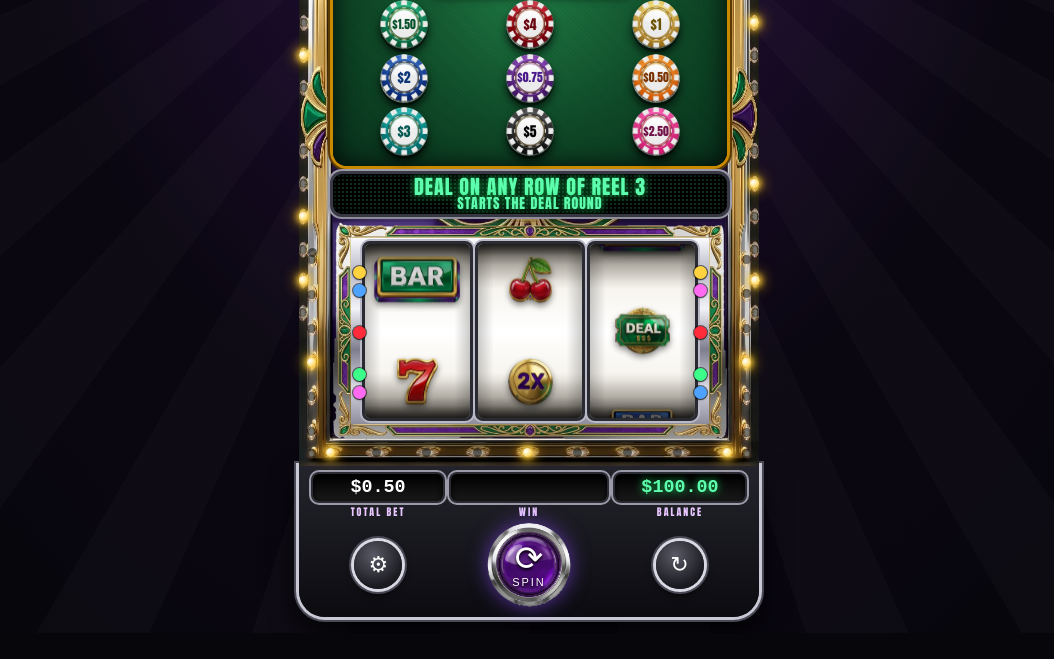
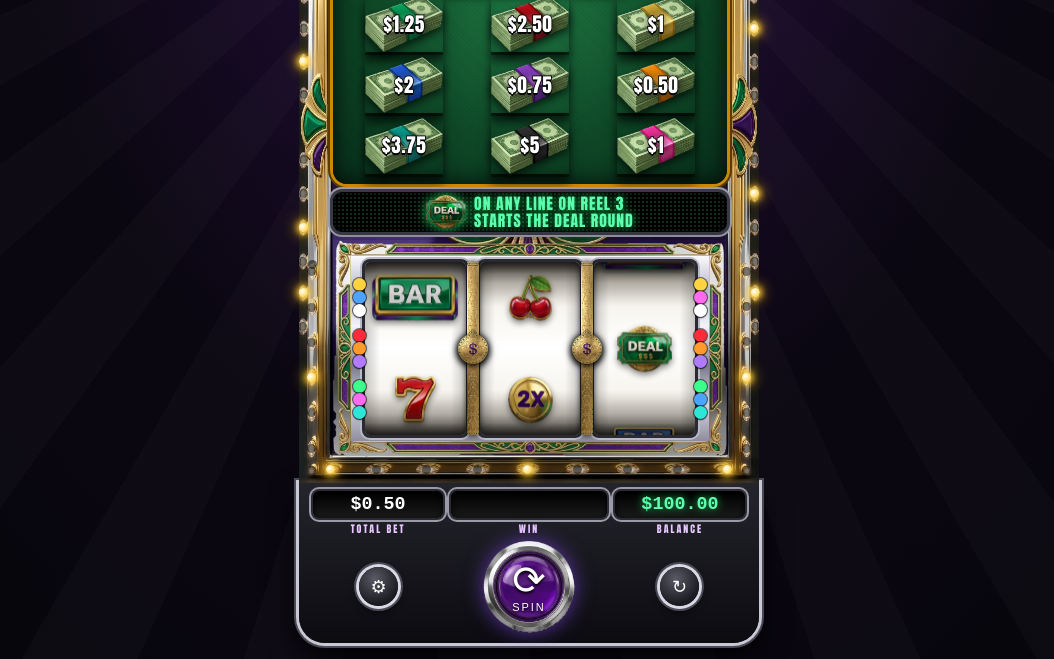
Before and after one commit to RKode13/Double-Top-Dollar, a plain HTML site: page index.html in a window 1280 px wide. Shown: the part 220-879 px from the top of the page, without its empty margins (111-1165 px from the left). Before the commit the page ends 853 px from the top, so only its background shows below. Drawn offline with Linux system fonts and the light colour scheme; a web font is replaced by a local one.

Commit message:
9 lines, new paytable and Deal Round math, cash stacks and $ medallions
- 9 paylines; pays as multiples of total bet (80/8/4/2.5/1/0.5,
  cherries 1/0.5/0.2); 2X wild substitutes for everything but DEAL
- Deal Round: always 4 offers, 2-5 values per offer, board values
  1-10x plus a 100x top offer; best-play thresholds 15.3x/13.8x/11.6x
- Reels re-tuned: 94.97% payback with best play, Deal Round 1 in 39
- Art: cash stacks replace chips, big top-offer stack, $ medallions
  beside the logo, gold dividers with medallions between the reels
- Bigger SPIN button; message bar rotates through tips, the DEAL
  symbol and the current top offer
- Info tab updated with the new rules, pays and best-play amounts

Co-Authored-By: Claude Opus 5.5 <noreply@anthropic.com>
Claude-Session: https://claude.ai/code/session_01N7jyc9TFjxcN8iy1XekLK3

```diff
--- a/index.html
+++ b/index.html
@@ -218,6 +218,35 @@ body{flex-direction:column;align-items:center}
 .console .meters{margin-top:4px}
 /* neon "DEAL" under the gold logo */
 .logo{text-align:center}
+.msgbar .t{display:flex;align-items:center;justify-content:center;gap:8px;flex-direction:column}
+.msgbar .t:has(.dicon){flex-direction:row}
+.dicon img{height:clamp(30px,4.2vh,40px);display:block;filter:drop-shadow(0 0 6px #19c95b)}
+.dtxt{font-size:.78em;line-height:1.1;text-align:left}
+/* SPIN clearly bigger than the side buttons */
+.spin{width:clamp(84px,11.6vh,124px)!important;height:clamp(84px,11.6vh,124px)!important}
+.spin .i{font-size:clamp(34px,5vh,46px)}
+.round{width:clamp(38px,4.9vh,48px)!important;height:clamp(38px,4.9vh,48px)!important;font-size:18px}
+.controls{margin-top:0}
+/* cash stacks instead of chips */
+:root{--cash:min(28vw,108px,9.7vh)}
+.grid9{row-gap:0;margin-top:2px}
+.chip{width:var(--cash);height:auto;aspect-ratio:305/220;border-radius:0;background:var(--img) center/contain no-repeat;box-shadow:none;
+  filter:drop-shadow(0 4px 4px #000a)}
+.chip .v{font-size:calc(var(--cash)*.25)!important;color:#fff;-webkit-text-stroke:1.5px #000;paint-order:stroke fill;
+  text-shadow:0 2px 0 #000,0 0 8px #000;letter-spacing:.5px;transform:translateY(-6%)}
+.chip.lit{transform:translateY(-4px) scale(1.08);box-shadow:none!important;filter:drop-shadow(0 0 10px var(--c)) drop-shadow(0 0 4px #fff)!important}
+.plaque{background:url(art/cash_top.webp) center/contain no-repeat;aspect-ratio:760/283}
+.plaque .v{left:0;top:0;width:100%;height:100%;color:#fff;font-family:AntonLocal,Anton,"Arial Black",sans-serif;font-size:clamp(24px,min(8vw,4.3vh),38px)!important;
+  -webkit-text-stroke:2px #000;paint-order:stroke fill;text-shadow:0 3px 0 #000,0 0 10px #000;letter-spacing:1px}
+/* $ medallions beside the logo */
+.logo .medal{position:absolute;top:8%;width:clamp(34px,min(11vw,5.2vh),52px);filter:drop-shadow(0 3px 3px #000c);z-index:1}
+.logo .medal.l{left:-2px}.logo .medal.r{right:-2px}
+.logo > img:not(.medal){max-width:76%}
+/* gold dividers with $ medallions between the reels */
+.reels{gap:14px}
+.divider{position:absolute;top:0;bottom:0;width:14px;background:url(art/divider.webp) center/100% 100% no-repeat;z-index:3;pointer-events:none;
+  filter:drop-shadow(0 0 3px #000)}
+.divider img{position:absolute;left:50%;top:50%;width:30px;transform:translate(-50%,-50%);filter:drop-shadow(0 2px 3px #000)}
 .logo img{width:auto;max-width:100%;max-height:8.6vh;margin:0 auto}
 .logo .neon{position:relative;margin-top:-1.6vh;font-family:AntonLocal,Anton,"Arial Black",sans-serif;font-size:clamp(24px,min(9vw,4.6vh),40px);
   line-height:1;letter-spacing:.35em;padding-left:.35em;color:#eafff0;
@@ -264,7 +293,7 @@ body{flex-direction:column;align-items:center}
 
 <div class="cab" id="cab">
   <div class="bulbs" id="bulbs"></div>
-  <div class="logo"><img src="art/logo.webp" alt="Double Dollar"><div class="neon">DEAL</div></div>
+  <div class="logo"><img class="medal l" src="art/medal.webp" alt=""><img class="medal r" src="art/medal.webp" alt=""><img src="art/logo.webp" alt="Double Dollar"><div class="neon">DEAL</div></div>
 
   <div class="board" id="board">
     <div class="toprow">
@@ -329,24 +358,24 @@ body{flex-direction:column;align-items:center}
 /* =================================================================
    GAME MATH — the same numbers drive play and the odds screen
    ================================================================= */
-const PAY = { X3:1000, S7:80, B3:40, B2:25, B1:12, ANYBAR:5, C1:1, C2:4, C3:15, W2:8 }; // × line bet
-const NLINES = 5;
-const LINES = [[1,1,1],[0,0,0],[2,2,2],[0,1,2],[2,1,0]];       // rows per reel: 0 top, 1 middle, 2 bottom
-const LINECOL = ['#ff2b3a','#ffd23f','#3cff8a','#4da3ff','#ff6bf0'];
+const PAY = { X3:80, S7:8, B3:4, B2:2.5, B1:1, ANYBAR:.5, C1:.2, C2:.5, C3:1 }; // × TOTAL bet, per winning line
+const NLINES = 9;
+const LINES = [[1,1,1],[0,0,0],[2,2,2],[0,1,2],[2,1,0],[1,0,1],[1,2,1],[2,1,2],[0,1,0]]; // rows per reel: 0 top, 1 middle, 2 bottom
+const LINECOL = ['#ff2b3a','#ffd23f','#3cff8a','#4da3ff','#ff6bf0','#ff9a2b','#b07bff','#2ee6d6','#ffffff'];
 const R12 = ['X2','B1','S7','B2','CH','B1','B3','B1','S7','B2','CH'];
 const R3  = ['X2','B1','S7','B2','CH','B1','B3','B1','OF','B2','CH'];
-const WEIGHT = { X2:4, S7:6, B3:12, B2:18, B1:36, CH:20, BL:2, NX:1, OF:2 }; // virtual-reel weight per stop
+const WEIGHT = { X2:4, S7:5, B3:13, B2:18, B1:25.5, CH:19, BL:2, NX:1.5, OF:2 }; // virtual-reel weight per stop
 // Deal Round: each offer lights 1–5 board values and adds them up (× total bet);
 // then each 2X star may light, doubling it (both = ×4)
-const CELLS = [1,1.5,2,3,4,5,6,8,10], CELLW = [30,26,20,14,9,6,4,2.5,1.5];
-const TOPV = 100, TOPW = 0.15;
-const PICKS = [[1,22],[2,30],[3,26],[4,14],[5,8]];               // [how many values light, weight]
-const MULTS = [[1,80],[2,16],[4,4]];
-const NOFFERS = [[3,30],[4,50],[5,20]];
-const BOARD_ORDER = [3,8,2, 4,1.5,1, 6,10,5];                 // where each value sits on the 3×3 board
-const CHIPCOL = {1:['#e8742a','#7a3300'],1.5:['#9b4dff','#4a1a8a'],2:['#d4a400','#6b5200'],3:['#18a957','#06502a'],4:['#2a74e0','#0c3478'],
-                 5:['#e03a9a','#701046'],6:['#12b5a8','#055a53'],8:['#d62030','#6a0610'],10:['#262626','#000']};
-const CHIPIMG = {1:'orange',1.5:'purple',2:'gold',3:'green',4:'blue',5:'pink',6:'teal',8:'red',10:'black'};
+const CELLS = [1,1.5,2,2.5,4,5,7.5,10], CELLW = [17,17,19,26,44,27,9,7];   // × total bet
+const TOPV = 100, TOPW = 0.005;
+const PICKS = [[2,37],[3,88],[4,16],[5,4]];                    // [how many values light, weight]
+const MULTS = [[1,91],[2,8],[4,1]];                           // no star / one 2X star / both stars
+const NOFFERS = [[4,1]];                                      // always 4 offers
+// the 3×3 board: [value, chip art]; 2× appears twice and both light together
+const SLOTS = [[2.5,'green'],[5,'red'],[2,'gold'],[4,'blue'],[1.5,'purple'],[1,'orange'],[7.5,'teal'],[10,'black'],[2,'pink']];
+const CHIPCOL = {green:['#18a957','#06502a'],red:['#d62030','#6a0610'],gold:['#d4a400','#6b5200'],blue:['#2a74e0','#0c3478'],purple:['#9b4dff','#4a1a8a'],
+                 orange:['#e8742a','#7a3300'],teal:['#12b5a8','#055a53'],black:['#262626','#000'],pink:['#e03a9a','#701046']};
 const BETS = [10,20,30,50,100,150,200,300,500,1000,2000,3000];  // cents
 const COINS = 10;
 
@@ -355,24 +384,25 @@ const STRIPS = [R12,R12,R3].map(s => s.flatMap(x => [x,'BL']));
 STRIPS[2].forEach((x,i) => { if (x==='OF'){ STRIPS[2][(i+1)%NSTOP]='NX'; STRIPS[2][(i-1+NSTOP)%NSTOP]='NX'; }});
 const isBlank = s => s==='BL' || s==='NX' || s==='OF';
 
-function evalLine(l){
+const isBar = s => s==='B1'||s==='B2'||s==='B3';
+function evalLine(l){   // best reading of a line; the 2X wild stands in for anything except DEAL
   const w = l.filter(s=>s==='X2').length;
-  if (w===3) return { x:PAY.X3, name:'TRIPLE 2X', top:true };
-  const nw = l.filter(s=>s!=='X2'), m = 2**w;
-  const names = {S7:'THREE 7s',B3:'TRIPLE BARS',B2:'DOUBLE BARS',B1:'SINGLE BARS',CH:'THREE CHERRIES'};
-  if (nw.every(s=>s===nw[0]) && PAY[nw[0]]) return { x:PAY[nw[0]]*m, name:names[nw[0]], m };
-  if (nw.every(s=>s[0]==='B' && s!=='BL')) return { x:PAY.ANYBAR*m, name:'ANY BARS', m };
-  if (l[0]==='CH'){ let c=0; for (const s of l){ if (s==='CH'||s==='X2') c++; else break; }
-    return { x:PAY['C'+c]*(c<3?m:1), name: c===1?'CHERRY':'TWO CHERRIES', m:c<3?m:1 }; }
-  if (w===2) return { x:PAY.W2, name:'TWO 2X', m:1 };
-  return { x:0 };
+  if (w===3) return { x:PAY.X3, name:'TRIPLE 2X', top:true, m:1 };
+  const nw = l.filter(s=>s!=='X2'), m = 2**w, names = {S7:'THREE 7s',B3:'TRIPLE BARS',B2:'DOUBLE BARS',B1:'SINGLE BARS'};
+  let best = { x:0 };
+  const consider = (x,name,mm) => { if (x>best.x) best={ x, name, m:mm }; };
+  for (const T of ['S7','B3','B2','B1']) if (nw.every(s=>s===T)) consider(PAY[T]*m, names[T], m);
+  if (nw.every(isBar)) consider(PAY.ANYBAR*m, 'ANY BARS', m);
+  let c=0, cw=0; for (const s of l){ if (s==='CH'||s==='X2'){ c++; if (s==='X2') cw++; } else break; }
+  if (c) consider(PAY['C'+c]*2**cw, ['','CHERRY','TWO CHERRIES','THREE CHERRIES'][c], 2**cw);
+  return best;
 }
 const windowAt = (r, stop) => [-1,0,1].map(d => STRIPS[r][(stop+d+NSTOP)%NSTOP]);
 function evaluate(stops, bet){
   const win = stops.map((s,r) => windowAt(r,s));
-  const lineBet = bet/NLINES, wins = [];
+  const wins = [];
   LINES.forEach((L,i) => { const l = L.map((row,r)=>win[r][row]); const e = evalLine(l);
-    if (e.x>0) wins.push({ line:i, amt:Math.round(e.x*lineBet), ...e }); });
+    if (e.x>0) wins.push({ line:i, amt:Math.round(e.x*bet), ...e }); });
   const dealRow = win[2].indexOf('OF');
   return { wins, total: wins.reduce((a,w)=>a+w.amt,0), dealRow };
 }
@@ -397,8 +427,8 @@ function computeOdds(){
   let line=0, hit=0, bonus=0, top=0; const freq={};
   for (let a=0;a<NSTOP;a++) for (let b=0;b<NSTOP;b++) for (let c=0;c<NSTOP;c++){
     const p = wt[0][a]*wt[1][b]*wt[2][c]/(T[0]*T[1]*T[2]);
-    const r = evaluate([a,b,c], NLINES);           // bet = 5 → line bet 1
-    line += p*r.total/NLINES;
+    const r = evaluate([a,b,c], 100);              // a $1.00 bet, in cents
+    line += p*r.total/100;
     if (r.total>0 || r.dealRow>=0) hit+=p;
     if (r.dealRow>=0) bonus+=p;
     if (r.wins.some(w=>w.top)) top+=p;
@@ -548,7 +578,12 @@ function msgHint(advice){ // alternating "BEST PLAY SAYS" | "TAKE OFFER"/"TRY AG
   msgTimer=setInterval(()=>{ k++; bar.children[0].classList.toggle('inv',k%2===1); bar.children[1].classList.toggle('inv',k%2===0); },600);
 }
 function msgCycle(list, ms=2600){ clearInterval(msgTimer); let i=0; msg(list[0]); msgTimer=setInterval(()=>{ i=(i+1)%list.length; $('msgbar').innerHTML=`<div class="t">${list[i]}</div>`; }, ms); }
-const IDLE_MSGS = ['GOOD LUCK','DEAL ON ANY ROW OF REEL 3<small>STARTS THE DEAL ROUND</small>','2X DOUBLES • 2X 2X QUADRUPLES'];
+const IDLE_MSGS = () => ['GOOD LUCK',
+  '<span class="dicon"><img src="art/deal.webp" alt=""></span><span class="dtxt">ON ANY LINE ON REEL 3<br>STARTS THE DEAL ROUND</span>',
+  `TOP OFFER<br>${moneyShort(TOPV*G.bet)}`,
+  '2X DOUBLES • 2X 2X QUADRUPLES',
+  '4 OFFERS EVERY DEAL ROUND<small>TAKE ONE OR TRY AGAIN</small>',
+  `${NLINES} LINES ALWAYS PLAYED`];
 
 /* =================================================================
    SYMBOLS (vector art, shaded with the shared gradients above)
@@ -577,13 +612,20 @@ function buildReels(){
   LINES.forEach((L,i)=>['l','r'].forEach(side=>{ const m=document.createElement('div'); m.className='lmark'; m.id=`lm${side}${i}`; m.textContent=i+1;
     m.style.background=LINECOL[i]; m.style.color=LINECOL[i]; m.style[side==='l'?'left':'right']='2px'; $('reelbox').appendChild(m); }));
 }
+function placeDividers(){
+  const host=$('reels'); host.querySelectorAll('.divider').forEach(d=>d.remove());
+  const hb=host.getBoundingClientRect();
+  [0,1].forEach(i=>{ const a=reels[i].el.getBoundingClientRect(), b=reels[i+1].el.getBoundingClientRect();
+    const d=document.createElement('div'); d.className='divider'; d.innerHTML='<img src="art/medal.webp" alt="">';
+    d.style.left=((a.right+b.left)/2-hb.left-7)+'px'; host.appendChild(d); });
+}
 function sizeReels(){
   const w=$('reels').getBoundingClientRect().width;
-  H=Math.max(44,Math.min(84,Math.floor((w-16)/3*.6),Math.floor(innerHeight*.064))); document.documentElement.style.setProperty('--h',H+'px'); reels.forEach(drawReel);
+  H=Math.max(44,Math.min(84,Math.floor((w-16)/3*.6),Math.floor(innerHeight*.064))); document.documentElement.style.setProperty('--h',H+'px'); reels.forEach(drawReel); placeDividers();
   // line-number markers: left side at the line's first row, right side at its last row (nudged apart when they share a row)
   const used={};
   LINES.forEach((L,i)=>['l','r'].forEach(side=>{ const row=side==='l'?L[0]:L[2], key=side+row; const n=used[key]=(used[key]||0)+1;
-    const el=$(`lm${side}${i}`); el.style.top=(8+OFF()+(row+.5)*H+(n-1)*18-(row===1?0:9))+'px'; }));
+    const el=$(`lm${side}${i}`); el.style.top=(6+OFF()+(row+.5)*H+(n-2)*Math.min(15,H*.26))+'px'; }));
 }
 function drawReel(R){ const p=((R.pos%NSTOP)+NSTOP)%NSTOP+NSTOP; R.stripEl.style.transform=`translateY(${-(p-1)*H+OFF()}px)`; }
 
@@ -662,13 +704,14 @@ function render(){
 }
 function renderBoard(){
   const g=$('grid9'); g.innerHTML='';
-  BOARD_ORDER.forEach(v=>{ const t=document.createElement('div'); t.className='chip'; t.dataset.v=v;
-    t.style.setProperty('--c',CHIPCOL[v][0]); t.style.setProperty('--d',CHIPCOL[v][1]); t.style.setProperty('--img',`url(art/chip_${CHIPIMG[v]}.webp)`);
+  SLOTS.forEach(([v,img])=>{ const t=document.createElement('div'); t.className='chip'; t.dataset.v=v;
+    t.style.setProperty('--c',CHIPCOL[img][0]); t.style.setProperty('--d',CHIPCOL[img][1]); t.style.setProperty('--img',`url(art/cash_${img}.webp)`);
     const txt=moneyShort(Math.round(v*G.bet)); t.innerHTML=`<span class="v" style="font-size:calc(var(--chip)*${txt.length<=4?.28:txt.length===5?.24:.2})">${txt}</span>`; g.appendChild(t); });
   const top=moneyShort(TOPV*G.bet), tv=$('tTop').querySelector('.v'); tv.textContent=top; tv.style.fontSize=top.length>6?'clamp(14px,4.4vw,21px)':'';
 }
 const moneyShort = c => c%100===0 ? '$'+(c/100).toLocaleString('en-US') : money(c);  // $160 instead of $160.00
-const tileFor = v => v===TOPV ? $('tTop') : document.querySelector(`#grid9 .chip[data-v="${v}"]`);
+const tilesFor = v => v===TOPV ? [$('tTop')] : [...document.querySelectorAll(`#grid9 .chip[data-v="${v}"]`)];
+const lightV = (v,...cls) => tilesFor(v).forEach(t=>t.classList.add(...cls));
 
 async function rollup(amount, big){
   let shown=0, i=0, skip=false; rolling=()=>{skip=true}; render();
@@ -694,7 +737,7 @@ async function spin(){
   const res=evaluate(stops, G.bet);
   if (res.total>0){
     G.won+=res.total; G.best=Math.max(G.best,res.total);
-    const big=res.total>=20*G.bet, top=res.wins.some(w=>w.top);
+    const big=res.total>=8*G.bet, top=res.wins.some(w=>w.top);
     lightMode=big?'big':'win'; $('winamt').textContent=money(res.total); $('winamt').classList.add('on');
     res.wins.forEach(w=>drawLine(w.line,true,true));
     msg(res.wins.length===1 ? `${res.wins[0].name}${res.wins[0].m>1?' ×'+res.wins[0].m:''} — ${money(res.total)}` : `${res.wins.length} LINES WIN ${money(res.total)}`, {money:big});
@@ -710,7 +753,7 @@ async function spin(){
   else if (res.total>0){ cycleWins(res.wins); }
   else msg(G.bal<G.bet?'OUT OF MONEY — TAP + FOR MORE':'GOOD LUCK');
   lightMode='idle'; busy=false; render();
-  if (res.total===0 && res.dealRow<0) setTimeout(()=>{ if(!busy) msgCycle(IDLE_MSGS); }, 1500);
+  if (res.total===0 && res.dealRow<0) setTimeout(()=>{ if(!busy) msgCycle(IDLE_MSGS()); }, 1500);
   if (autoLeft>0){ autoLeft--; render(); if (autoLeft>0 && G.bal>=G.bet){ await sleep(res.total>0?900:350); if (autoLeft>0 && !busy) spin(); } else { autoLeft=0; render(); } }
 }
 
@@ -726,14 +769,14 @@ async function revealOffer(o, bet){
   // 1) the lights race around the board
   for (let f=0; f<18; f++){
     boardReset(); const n=1+Math.floor(rand()*4);
-    for (let j=0;j<n;j++) tileFor(BVALS[Math.floor(rand()*BVALS.length)]).classList.add('lit');
+    for (let j=0;j<n;j++) lightV(BVALS[Math.floor(rand()*BVALS.length)],'lit');
     SFX.shuffle(); await sleep(70+f*3);
   }
   boardReset(); await sleep(250);
   // 2) the chosen values light one at a time and add up
   let sum=0;
   for (let j=0;j<o.vals.length;j++){
-    const v=o.vals[j]; sum+=v; tileFor(v).classList.add('lit'); SFX.chipLand(j);
+    const v=o.vals[j]; sum+=v; lightV(v,'lit'); SFX.chipLand(j);
     msg(o.vals.slice(0,j+1).map(x=>money(Math.round(x*bet))).join(' + ') + (j>0?`<small>= ${money(Math.round(sum*bet))}</small>`:''));
     await sleep(560);
   }
@@ -761,7 +804,7 @@ async function dealRound(row){
   msg('DEAL ROUND!',{money:true}); await sleep(1400);
   $('board').classList.add('bonus'); boardReset();
   msg('PRESS BUTTON<br>TO START BONUS'); await waitGo();
-  msg(`YOU ARE AWARDED<br>${n} OFFERS!`); say(`You have ${n} offers!`); await waitGo();
+  msg(`YOU HAVE ${n} OFFERS<br>TAKE ONE!`); say(`You have ${n} offers!`); await waitGo();
   const ord=['FIRST','SECOND','THIRD','FOURTH','FIFTH'];
   let took=-1;
   for (let i=0;i<n;i++){
@@ -779,7 +822,7 @@ async function dealRound(row){
   }
   showDeck('none');
   const win=offers[took].amt;
-  boardReset(); offers[took].vals.forEach(v=>tileFor(v).classList.add('lit','won'));
+  boardReset(); offers[took].vals.forEach(v=>lightV(v,'lit','won'));
   if (offers[took].mult>=2) $('mL').classList.add('lit'); if (offers[took].mult===4) $('mR').classList.add('lit');
   SFX.take(); flash(900); coins(16); lightMode='big';
   msg(`CONGRATULATIONS<br>YOU WIN ${money(win)}`,{money:true}); say(`Congratulations! You win ${spoken(win)}!`);
@@ -827,24 +870,25 @@ function drawSheet(){
       <p class="note">The voice uses your device's built-in speech, so it sounds different on different phones.</p>`;
     foot.innerHTML=`<button id="fOk">OK</button>`; $('fOk').onclick=closeSheet;
   } else {
-    const mini=s=>`<span class="mini">${SYM[s]}</span>`, lb=money(G.bet/NLINES);
+    const mini=s=>`<span class="mini">${SYM[s]}</span>`;
     const rows=[[['X2','X2','X2'],'TRIPLE 2X',PAY.X3],[['S7','S7','S7'],'THREE 7s',PAY.S7],[['B3','B3','B3'],'TRIPLE BARS',PAY.B3],
       [['B2','B2','B2'],'DOUBLE BARS',PAY.B2],[['B1','B1','B1'],'SINGLE BARS',PAY.B1],[['B1','B2','B3'],'ANY BARS',PAY.ANYBAR],
-      [['CH','CH','CH'],'THREE CHERRIES',PAY.C3],[['CH','CH'],'TWO CHERRIES',PAY.C2],[['CH'],'CHERRY',PAY.C1],[['X2','X2'],'TWO 2X',PAY.W2]];
+      [['CH','CH','CH'],'THREE CHERRIES',PAY.C3],[['CH','CH'],'TWO CHERRIES',PAY.C2],[['CH'],'CHERRY',PAY.C1]];
     const ret=G.wagered?pct(G.won/G.wagered):'—';
     body.innerHTML=`<h2>PAYTABLE & ODDS</h2>
       <p><b>An original game. Play money only — no real money, no prizes.</b></p>
-      <p>${NLINES} lines are always played. Your total bet ${money(G.bet)} is split ${lb} per line. Line pays below are at your current bet.</p>
-      <p><b>2X</b> is wild: one 2X doubles a line win, two multiply it by 4. Cherries pay from the left reel.</p>
-      <p><b>DEAL</b> anywhere on reel 3 starts the <b>Deal Round</b> with 3, 4 or 5 offers. For each offer, 1 to 5 values on the board light up and are added together. Then each 2X star that lights doubles the offer (both stars = ×4). Take it or try again; the last offer is final. "Best play" shows the choice that pays the most on average.</p>
-      <table><tr><th>Line</th><th>Pays</th><th>How often*</th></tr>${rows.map(r=>`<tr><td>${r[0].map(mini).join('')}<br><span style="font-size:11px">${r[1]}</span></td><td>${money(r[2]*G.bet/NLINES)}</td><td>${ODDS.freq[r[1]]?oneIn(ODDS.freq[r[1]]):''}</td></tr>`).join('')}</table>
+      <p>${NLINES} lines are always played for your total bet of ${money(G.bet)}. Line wins pay left to right, and every win below is shown at your current bet. Wins on different lines add up.</p>
+      <p>The <b>2X coin</b> is wild and stands in for every symbol except DEAL. One 2X in a line win doubles it; two multiply it by 4. Cherries count from the left reel.</p>
+      <p><b>DEAL</b> on any line of reel 3 starts the <b>Deal Round</b>: 4 offers. For each offer, 2 to 5 board values light up and are added together (${CELLS.map(v=>moneyShort(Math.round(v*G.bet))).join(', ')} and the ${moneyShort(TOPV*G.bet)} top offer at this bet). Each 2X star that lights doubles the offer; both stars make it ×4. Take it or try again; the 4th offer is final.</p>
+      <p><b>Best play:</b> take the 1st offer if it is more than ${money(Math.round(CONT[3]*G.bet))}, the 2nd if more than ${money(Math.round(CONT[2]*G.bet))}, the 3rd if more than ${money(Math.round(CONT[1]*G.bet))}. The "Best play says" hint follows this rule.</p>
+      <table><tr><th>Line</th><th>Pays</th><th>How often*</th></tr>${rows.map(r=>`<tr><td>${r[0].map(mini).join('')}<br><span style="font-size:11px">${r[1]}</span></td><td>${money(Math.round(r[2]*G.bet))}</td><td>${ODDS.freq[r[1]]?oneIn(ODDS.freq[r[1]]):''}</td></tr>`).join('')}</table>
       <p class="note">*Spins with that win on at least one line (any multiplier).</p>
       <h3>THE ODDS (exact, from the reel weights)</h3>
       <table><tr><td>Spins that pay something</td><td>${pct(ODDS.hit)}</td></tr>
         <tr><td>Deal Round</td><td>${oneIn(ODDS.bonus)} spins</td></tr>
         <tr><td>Triple 2X</td><td>${oneIn(ODDS.top)} spins</td></tr>
         <tr><td>Average offer</td><td>${ODDS.mean.toFixed(1)} × bet</td></tr>
-        <tr><td>Values lit per offer</td><td>1: ${PICKS.map(p=>Math.round(p[1]/PICKS.reduce((a,q)=>a+q[1],0)*100)+'%').join(' • ')} :5</td></tr>
+        <tr><td>Values lit per offer (2 • 3 • 4 • 5)</td><td>${PICKS.map(p=>Math.round(p[1]/PICKS.reduce((a,q)=>a+q[1],0)*100)+'%').join(' • ')}</td></tr>
         <tr><td>Chance of 2X / both 2X</td><td>${MULTS[1][1]}% / ${MULTS[2][1]}%</td></tr>
         <tr><td>Payback if you always take the 1st offer</td><td>${pct(ODDS.rtpFirst)}</td></tr>
         <tr><td>Payback following "best play"</td><td>${pct(ODDS.rtpBest)}</td></tr></table>
@@ -879,7 +923,7 @@ document.addEventListener('keydown',e=>{
   else if (e.key==='Enter' && dealChoice){ e.preventDefault(); dealChoice($('deckDeal').classList.contains('hide')?undefined:'take'); }
 });
 
-buildReels(); sizeReels(); buildBulbs(); renderBoard(); render(); msgCycle(IDLE_MSGS);
+buildReels(); sizeReels(); buildBulbs(); renderBoard(); render(); msgCycle(IDLE_MSGS());
 addEventListener('resize',()=>{ sizeReels(); buildBulbs(); clearWins(); });
 // the cabinet grows as the artwork loads, so keep the bulbs pinned to the painted ones
 if ('ResizeObserver' in window) new ResizeObserver(()=>buildBulbs()).observe($('cab'));
```
Also changed, not shown: art/cash_black.webp (added), art/cash_blue.webp (added), art/cash_gold.webp (added), art/cash_green.webp (added), art/cash_orange.webp (added), art/cash_pink.webp (added), art/cash_purple.webp (added), art/cash_red.webp (added), art/cash_teal.webp (added), art/cash_top.webp (added), art/divider.webp (added), art/medal.webp (added), 1 other file.
